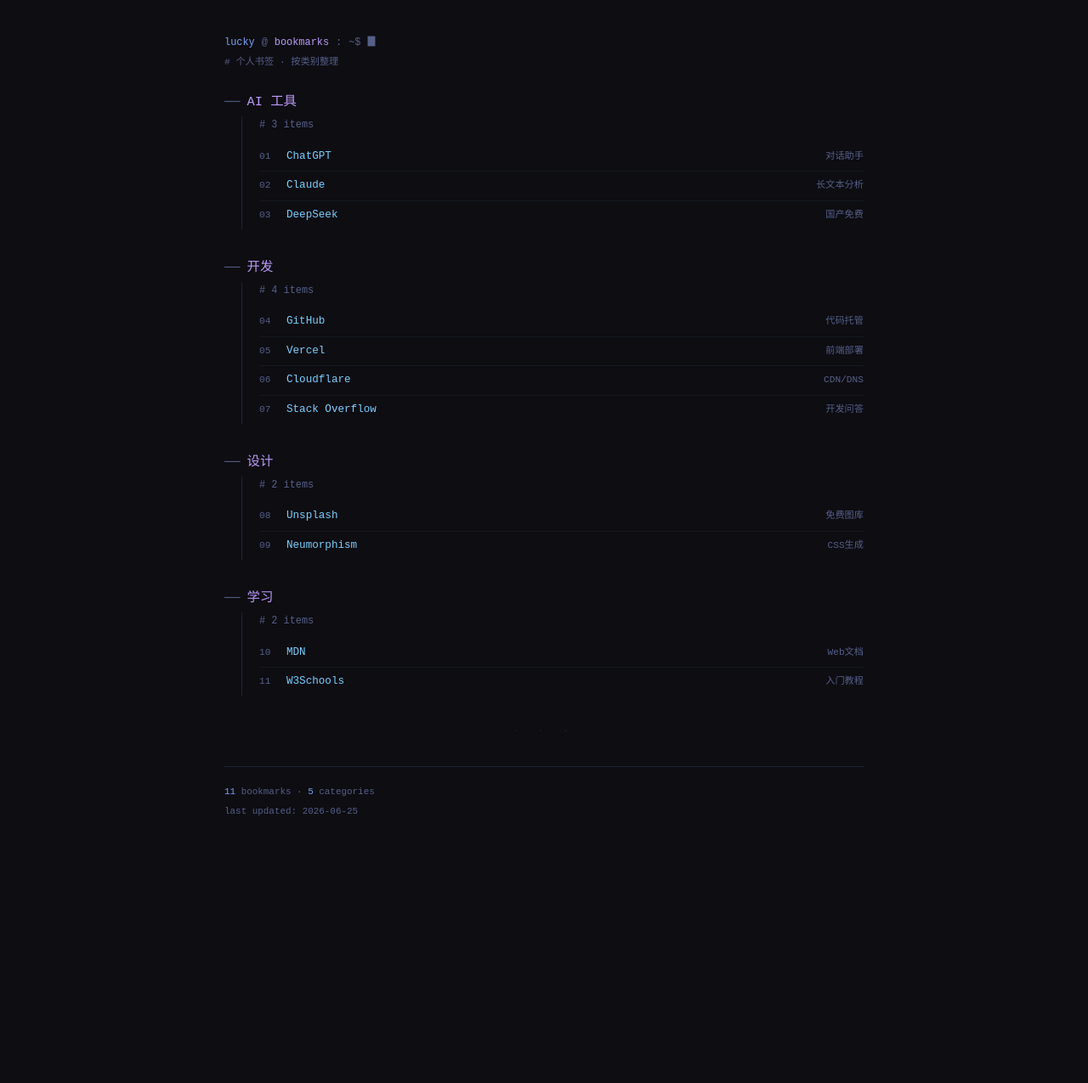
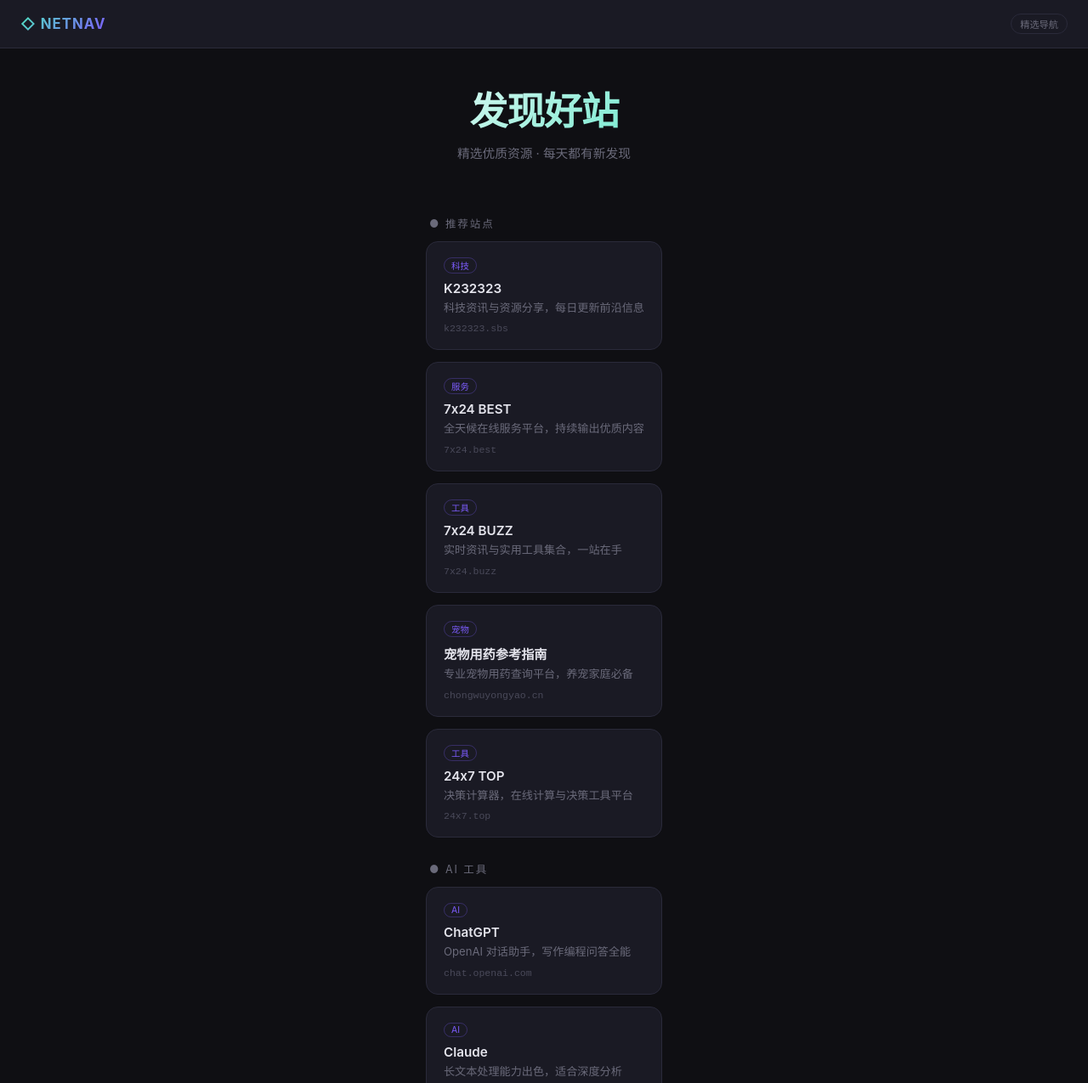
Before and after one commit to ouyizhuce36/bookmarks, a plain HTML site: page index.html in a window 1280 px wide. Shown: the top 1275 px of the page at 85% size. Before the commit the page ends 1045 px from the top, so only its background shows below. Drawn offline with Linux system fonts and the light colour scheme.

Commit message:
Add 24x7.top

```diff
--- a/index.html
+++ b/index.html
@@ -2,81 +2,137 @@
 <html lang="zh-CN">
 <head>
 <meta charset="UTF-8">
-<meta name="viewport" content="width=device-width, initial-scale=1.0">
-<title>// bookmarks</title>
-<meta name="description" content="个人书签收藏站">
+<meta name="viewport" content="width=device-width,initial-scale=1">
+<title>◇ 网域导航</title>
 <style>
+:root{--bg:#0f0f13;--card:#1a1a24;--border:#2a2a3a;--accent:#50e3c2;--accent2:#7c5cfc;--text:#e4e4ec;--dim:#6a6a7a}
 *{margin:0;padding:0;box-sizing:border-box}
-body{font-family:"JetBrains Mono","Cascadia Code","SF Mono","Fira Code",monospace;background:#0d0d12;color:#c9d1d9;font-size:14px;line-height:1.7}
-.wrap{max-width:800px;margin:0 auto;padding:40px 24px 80px}
-.prompt-line{color:#565f89;font-size:.85em;margin-bottom:4px;display:flex;gap:8px}
-.prompt-line .user{color:#7aa2f7}
-.prompt-line .path{color:#bb9af7}
-.prompt-line .cursor{animation:blink .8s step-end infinite}
-@keyframes blink{50%{opacity:0}}
-h1{color:#bb9af7;font-size:1.1em;font-weight:400;margin:24px 0 4px;display:flex;align-items:center;gap:8px}
-h1::before{content:"── ";color:#565f89}
-.section{margin:0 0 32px 20px;border-left:1px solid #1f2235;padding-left:20px}
-.section-header{color:#565f89;font-size:.85em;margin-bottom:10px}
-.item{display:flex;align-items:baseline;gap:8px;padding:6px 0;border-bottom:1px solid #161922}
-.item:last-child{border-bottom:none}
-.item-index{color:#565f89;font-size:.8em;min-width:24px}
-.item a{color:#7dcfff;text-decoration:none;font-size:.9em}
-.item a:hover{color:#ff9e64;text-decoration:underline}
-.item .desc{color:#565f89;font-size:.8em;margin-left:auto;white-space:nowrap}
-.divider{color:#1f2235;text-align:center;margin:32px 0;font-size:.8em;letter-spacing:8px}
-.stats{color:#565f89;font-size:.78em;margin-top:32px;padding-top:20px;border-top:1px solid #1f2235}
-.stats span{color:#7aa2f7}
-@media(max-width:600px){.wrap{padding:24px 16px 60px}.item .desc{display:none}}
+body{background:var(--bg);color:var(--text);font-family:"Inter","SF Pro","Helvetica Neue",sans-serif;min-height:100vh;display:flex;flex-direction:column}
+.top-bar{background:var(--card);border-bottom:1px solid var(--border);padding:16px 24px;display:flex;align-items:center;justify-content:space-between;position:sticky;top:0;z-index:10;backdrop-filter:blur(12px)}
+.top-bar .logo{font-weight:700;font-size:1.05em;background:linear-gradient(135deg,var(--accent),var(--accent2));-webkit-background-clip:text;-webkit-text-fill-color:transparent;letter-spacing:1px}
+.top-bar .badge{font-size:.7em;color:var(--dim);border:1px solid var(--border);padding:3px 10px;border-radius:99px}
+.hero{text-align:center;padding:48px 20px 36px}
+.hero h1{font-size:2.8em;font-weight:800;letter-spacing:-1px;background:linear-gradient(135deg,#fff 30%,var(--accent) 70%,var(--accent2));-webkit-background-clip:text;-webkit-text-fill-color:transparent;line-height:1.2}
+.hero p{color:var(--dim);font-size:.92em;margin-top:10px}
+.grid-wrap{max-width:900px;margin:0 auto;padding:0 24px 60px;flex:1}
+.grid{display:grid;grid-template-columns:repeat(auto-fill,minmax(260px,1fr));gap:14px}
+.card{background:var(--card);border:1px solid var(--border);border-radius:14px;padding:18px 20px;transition:all .2s;text-decoration:none;color:var(--text);display:flex;flex-direction:column;position:relative;overflow:hidden}
+.card::before{content:'';position:absolute;top:0;left:0;right:0;height:3px;background:linear-gradient(90deg,var(--accent),var(--accent2));opacity:0;transition:opacity .2s}
+.card:hover{transform:translateY(-3px);border-color:var(--accent);box-shadow:0 8px 30px rgba(80,227,194,.08)}
+.card:hover::before{opacity:1}
+.card .site{font-weight:600;font-size:.95em}
+.card .desc{font-size:.82em;color:var(--dim);margin-top:4px;line-height:1.5}
+.card .url{font-size:.72em;color:#4a4a5a;margin-top:8px;font-family:"SF Mono","Fira Code",monospace}
+.card-tag{font-size:.65em;color:var(--accent2);border:1px solid rgba(124,92,252,.3);border-radius:99px;padding:1px 8px;display:inline-block;align-self:flex-start;margin-bottom:8px}
+.category-label{font-size:.78em;color:var(--dim);text-transform:uppercase;letter-spacing:2px;margin:28px 0 12px;padding-left:4px}
+.footer{text-align:center;padding:24px;color:var(--dim);font-size:.8em;border-top:1px solid var(--border)}
+.footer a{color:var(--accent);text-decoration:none}
+@media(max-width:600px){.hero h1{font-size:2em}.grid{grid-template-columns:1fr}}
 </style>
 </head>
 <body>
-<div class="wrap">
 
-<div class="prompt-line">
-  <span class="user">lucky</span><span>@</span><span class="path">bookmarks</span><span>:</span><span>~$</span>
-  <span class="cursor">▊</span>
-</div>
-<div style="color:#565f89;font-size:.8em;margin-bottom:20px"># 个人书签 · 按类别整理</div>
-
-<h1>AI 工具</h1>
-<div class="section">
-  <div class="section-header"># 3 items</div>
-  <div class="item"><span class="item-index">01</span><a href="https://chat.openai.com" target="_blank" rel="nofollow">ChatGPT</a><span class="desc">对话助手</span></div>
-  <div class="item"><span class="item-index">02</span><a href="https://claude.ai" target="_blank" rel="nofollow">Claude</a><span class="desc">长文本分析</span></div>
-  <div class="item"><span class="item-index">03</span><a href="https://www.deepseek.com" target="_blank" rel="nofollow">DeepSeek</a><span class="desc">国产免费</span></div>
+<div class="top-bar">
+  <span class="logo">◇ NETNAV</span>
+  <span class="badge">精选导航</span>
 </div>
 
-<h1>开发</h1>
-<div class="section">
-  <div class="section-header"># 4 items</div>
-  <div class="item"><span class="item-index">04</span><a href="https://github.com" target="_blank" rel="nofollow">GitHub</a><span class="desc">代码托管</span></div>
-  <div class="item"><span class="item-index">05</span><a href="https://vercel.com" target="_blank" rel="nofollow">Vercel</a><span class="desc">前端部署</span></div>
-  <div class="item"><span class="item-index">06</span><a href="https://cloudflare.com" target="_blank" rel="nofollow">Cloudflare</a><span class="desc">CDN/DNS</span></div>
-  <div class="item"><span class="item-index">07</span><a href="https://stackoverflow.com" target="_blank" rel="nofollow">Stack Overflow</a><span class="desc">开发问答</span></div>
+<div class="hero">
+  <h1>发现好站</h1>
+  <p>精选优质资源 · 每天都有新发现</p>
 </div>
 
-<h1>设计</h1>
-<div class="section">
-  <div class="section-header"># 2 items</div>
-  <div class="item"><span class="item-index">08</span><a href="https://unsplash.com" target="_blank" rel="nofollow">Unsplash</a><span class="desc">免费图库</span></div>
-  <div class="item"><span class="item-index">09</span><a href="https://neumorphism.io" target="_blank" rel="nofollow">Neumorphism</a><span class="desc">CSS生成</span></div>
+<div class="grid-wrap">
+
+<div class="category-label">● 推荐站点</div>
+<div class="grid">
+
+<div class="card">
+  <span class="card-tag">科技</span>
+  <div class="site"><a href="https://www.k232323.sbs" target="_blank" rel="nofollow" style="color:inherit;text-decoration:none">K232323</a></div>
+  <div class="desc">科技资讯与资源分享，每日更新前沿信息</div>
+  <div class="url">k232323.sbs</div>
 </div>
 
-<h1>学习</h1>
-<div class="section">
-  <div class="section-header"># 2 items</div>
-  <div class="item"><span class="item-index">10</span><a href="https://developer.mozilla.org/zh-CN/" target="_blank" rel="nofollow">MDN</a><span class="desc">Web文档</span></div>
-  <div class="item"><span class="item-index">11</span><a href="https://www.w3schools.com" target="_blank" rel="nofollow">W3Schools</a><span class="desc">入门教程</span></div>
+<div class="card">
+  <span class="card-tag">服务</span>
+  <div class="site"><a href="https://7x24.best" target="_blank" rel="nofollow" style="color:inherit;text-decoration:none">7x24 BEST</a></div>
+  <div class="desc">全天候在线服务平台，持续输出优质内容</div>
+  <div class="url">7x24.best</div>
 </div>
 
-<div class="divider">· · ·</div>
+<div class="card">
+  <span class="card-tag">工具</span>
+  <div class="site"><a href="https://7x24.buzz" target="_blank" rel="nofollow" style="color:inherit;text-decoration:none">7x24 BUZZ</a></div>
+  <div class="desc">实时资讯与实用工具集合，一站在手</div>
+  <div class="url">7x24.buzz</div>
+</div>
 
-<div class="stats">
-  <div><span>11</span> bookmarks · <span>5</span> categories</div>
-  <div style="margin-top:4px">last updated: 2026-06-25</div>
+<div class="card">
+  <span class="card-tag">宠物</span>
+  <div class="site"><a href="https://www.chongwuyongyao.cn" target="_blank" rel="nofollow" style="color:inherit;text-decoration:none">宠物用药参考指南</a></div>
+  <div class="desc">专业宠物用药查询平台，养宠家庭必备</div>
+  <div class="url">chongwuyongyao.cn</div>
+</div>
+
+<div class="card">
+  <span class="card-tag">工具</span>
+  <div class="site"><a href="https://www.24x7.top" target="_blank" rel="nofollow" style="color:inherit;text-decoration:none">24x7 TOP</a></div>
+  <div class="desc">决策计算器，在线计算与决策工具平台</div>
+  <div class="url">24x7.top</div>
 </div>
 
 </div>
+
+<div class="category-label">● AI 工具</div>
+<div class="grid">
+
+<div class="card">
+  <span class="card-tag">AI</span>
+  <div class="site"><a href="https://chat.openai.com" target="_blank" rel="nofollow" style="color:inherit;text-decoration:none">ChatGPT</a></div>
+  <div class="desc">OpenAI 对话助手，写作编程问答全能</div>
+  <div class="url">chat.openai.com</div>
+</div>
+
+<div class="card">
+  <span class="card-tag">AI</span>
+  <div class="site"><a href="https://claude.ai" target="_blank" rel="nofollow" style="color:inherit;text-decoration:none">Claude</a></div>
+  <div class="desc">长文本处理能力出色，适合深度分析</div>
+  <div class="url">claude.ai</div>
+</div>
+
+<div class="card">
+  <span class="card-tag">AI</span>
+  <div class="site"><a href="https://www.deepseek.com" target="_blank" rel="nofollow" style="color:inherit;text-decoration:none">DeepSeek</a></div>
+  <div class="desc">国产大模型，推理能力强，完全免费</div>
+  <div class="url">deepseek.com</div>
+</div>
+
+</div>
+
+<div class="category-label">● 开发资源</div>
+<div class="grid">
+
+<div class="card">
+  <span class="card-tag">开发</span>
+  <div class="site"><a href="https://github.com" target="_blank" rel="nofollow" style="color:inherit;text-decoration:none">GitHub</a></div>
+  <div class="desc">全球最大代码托管平台，开源协作中心</div>
+  <div class="url">github.com</div>
+</div>
+
+<div class="card">
+  <span class="card-tag">开发</span>
+  <div class="site"><a href="https://vercel.com" target="_blank" rel="nofollow" style="color:inherit;text-decoration:none">Vercel</a></div>
+  <div class="desc">前端部署平台，极速全球 CDN</div>
+  <div class="url">vercel.com</div>
+</div>
+
+</div>
+</div>
+
+<div class="footer">
+  <a href="https://www.k232323.sbs">K232323</a> · 发现好站
+</div>
+
 </body>
 </html>
```
